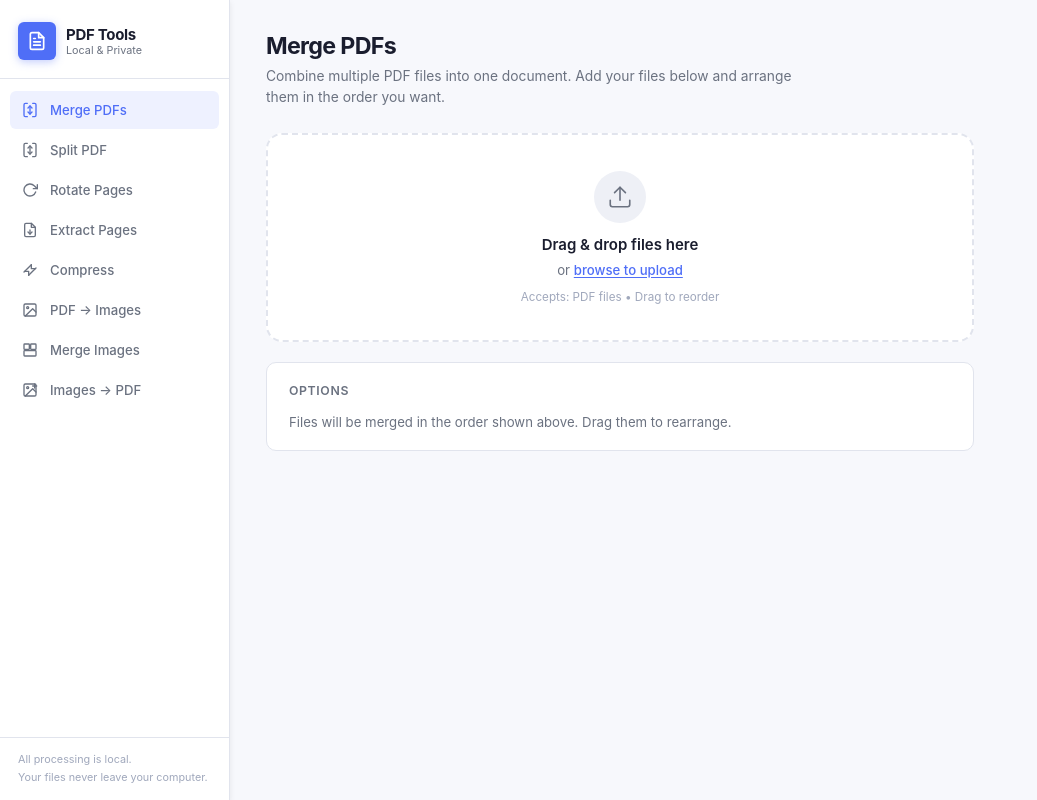
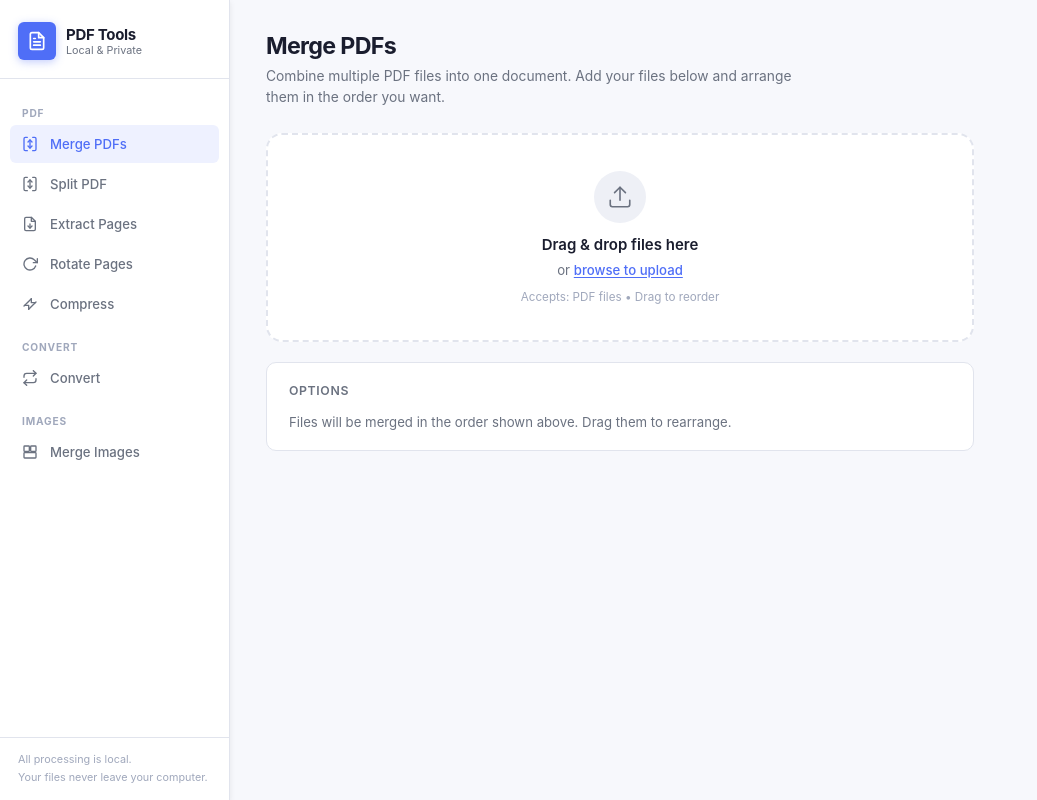
Before and after one commit to eitanasher-del/pdf-tools, a Flask app: page / in a window 1280 px wide. Shown: the whole page, without its empty margins (0-1037 px from the left). Run offline with Flask 3, Linux system fonts and the light colour scheme; some libraries are stand-ins or nearby versions.

Commit message:
Reorganise sidebar into sections + add universal Convert tool
- Sidebar now has 3 labelled sections: PDF / Convert / Images
- Removed 'PDF -> Images' and 'Images -> PDF' as standalone items
- New Convert tool: smart From/To dropdowns handle all conversions:
    PDF -> JPG/PNG (with DPI control)
    Image -> PDF (with page size control)
    Any image format -> any other image format
- Added convert_image() in pdf_operations.py (Pillow-based)
- Added /api/convert route in app.py

Co-Authored-By: Claude Sonnet 4.6 <noreply@anthropic.com>

```diff
--- a/app.py
+++ b/app.py
@@ -326,6 +326,82 @@ def api_images_to_pdf():
 
 
 # ---------------------------------------------------------------------------
+# Universal Convert route
+# ---------------------------------------------------------------------------
+
+IMAGE_FORMATS = {"jpg", "jpeg", "png", "bmp", "tiff", "tif", "webp", "gif"}
+IMAGE_ACCEPT_EXTS = ".jpg,.jpeg,.png,.bmp,.gif,.tiff,.tif,.webp"
+
+
+@app.route("/api/convert", methods=["POST"])
+def api_convert():
+    from_format = request.form.get("from_format", "").lower().strip()
+    to_format   = request.form.get("to_format",   "").lower().strip()
+
+    if not from_format or not to_format:
+        raise ops.PDFOperationError("Please select both a source and target format.")
+    if from_format == to_format:
+        raise ops.PDFOperationError("Source and target format must be different.")
+
+    files = request.files.getlist("files")
+
+    session_dir = make_session_dir()
+    try:
+        if from_format == "pdf":
+            # PDF → image format (JPG or PNG)
+            validate_pdf_files(files, min_count=1)
+            if to_format not in ("jpg", "jpeg", "png"):
+                raise ops.PDFOperationError("PDF can only be converted to JPG or PNG.")
+            try:
+                dpi = int(request.form.get("dpi", 150))
+            except ValueError:
+                dpi = 150
+            dpi = max(72, min(300, dpi))
+            input_path = save_upload(files[0], session_dir, 0)
+            zip_path = ops.pdf_to_images(input_path, session_dir, to_format, dpi)
+            cleanup_later(session_dir)
+            return send_file(zip_path, mimetype="application/zip",
+                             as_attachment=True, download_name="converted.zip")
+
+        elif to_format == "pdf":
+            # Image(s) → PDF
+            validate_image_files(files, min_count=1)
+            page_size = request.form.get("page_size", "auto").strip().lower()
+            if page_size not in ("auto", "a4", "letter"):
+                page_size = "auto"
+            image_paths = [save_upload(f, session_dir, i) for i, f in enumerate(files)]
+            output_path = os.path.join(session_dir, "converted.pdf")
+            ops.images_to_pdf(image_paths, output_path, page_size)
+            cleanup_later(session_dir)
+            return send_file(output_path, mimetype="application/pdf",
+                             as_attachment=True, download_name="converted.pdf")
+
+        elif from_format in IMAGE_FORMATS and to_format in IMAGE_FORMATS:
+            # Image → different image format
+            validate_image_files(files, min_count=1)
+            image_paths = [save_upload(f, session_dir, i) for i, f in enumerate(files)]
+            result_path = ops.convert_image(image_paths, session_dir, to_format)
+            is_zip = result_path.endswith(".zip")
+            mime = "application/zip" if is_zip else f"image/{to_format}"
+            ext  = "zip" if is_zip else to_format
+            cleanup_later(session_dir)
+            return send_file(result_path, mimetype=mime,
+                             as_attachment=True, download_name=f"converted.{ext}")
+
+        else:
+            raise ops.PDFOperationError(
+                f"Unsupported conversion: {from_format} → {to_format}."
+            )
+
+    except ops.PDFOperationError:
+        shutil.rmtree(session_dir, ignore_errors=True)
+        raise
+    except Exception:
+        shutil.rmtree(session_dir, ignore_errors=True)
+        raise
+
+
+# ---------------------------------------------------------------------------
 # Merge Images route
 # ---------------------------------------------------------------------------
 
--- a/static/css/style.css
+++ b/static/css/style.css
@@ -171,6 +171,19 @@ body {
 
 .nav-label {
   white-space: nowrap;
+}
+
+/* Sidebar section labels */
+.nav-section-label {
+  font-size: 0.68rem;
+  font-weight: 700;
+  text-transform: uppercase;
+  letter-spacing: 0.08em;
+  color: var(--color-text-faint);
+  padding: 14px 12px 4px;
+  margin-top: 2px;
+  pointer-events: none;
+  user-select: none;
 }
 
 /* Sidebar footer */
@@ -902,6 +915,22 @@ input[type="range"] {
 .toast-close:hover { color: var(--color-text); }
 .toast-close svg { width: 14px; height: 14px; }
 
+/* ---- Convert from→to layout ------------------------------- */
+.convert-from-to {
+  display: grid;
+  grid-template-columns: 1fr auto 1fr;
+  align-items: end;
+  gap: 12px;
+}
+
+.convert-arrow {
+  font-size: 1.4rem;
+  color: var(--color-primary);
+  padding-bottom: 9px;
+  user-select: none;
+  text-align: center;
+}
+
 /* ============================================================
    SCROLLBAR
    ============================================================ */
--- a/static/js/app.js
+++ b/static/js/app.js
@@ -65,16 +65,16 @@ const TOOLS = {
     multiFile: false,
     submitLabel: "Compress PDF",
   },
-  "pdf-to-images": {
-    title: "PDF → Images",
-    description: "Convert each page of a PDF into an image (JPG or PNG). You'll receive a ZIP archive.",
-    endpoint: "/api/pdf-to-images",
-    acceptedTypes: [".pdf"],
-    acceptAttr: ".pdf",
-    hint: "Accepts: PDF files",
+  "convert": {
+    title: "Convert",
+    description: "Convert any file to a different format — images to PDF, PDF to images, or any image format to another.",
+    endpoint: "/api/convert",
+    acceptedTypes: [".pdf"],        // updated dynamically when From changes
+    acceptAttr: ".pdf",             // updated dynamically
+    hint: "Select a format above, then drop your file(s) here",
     minFiles: 1,
-    multiFile: false,
-    submitLabel: "Convert to Images",
+    multiFile: true,                // depends on direction; enforced by route
+    submitLabel: "Convert",
   },
   "merge-images": {
     title: "Merge Images",
@@ -87,18 +87,33 @@ const TOOLS = {
     multiFile: true,
     submitLabel: "Merge Images",
   },
-  "images-to-pdf": {
-    title: "Images → PDF",
-    description: "Combine JPG, PNG, BMP or other image files into a single PDF document.",
-    endpoint: "/api/images-to-pdf",
-    acceptedTypes: [".jpg", ".jpeg", ".png", ".bmp", ".gif", ".tiff", ".tif", ".webp"],
-    acceptAttr: ".jpg,.jpeg,.png,.bmp,.gif,.tiff,.tif,.webp",
-    hint: "Accepts: JPG, PNG, BMP, GIF, TIFF  •  Drag to reorder",
-    minFiles: 1,
-    multiFile: true,
-    submitLabel: "Create PDF",
-  },
 };
+
+// ============================================================
+//  Convert Tool — Format Matrix
+// ============================================================
+
+const CONVERT_TARGETS = {
+  "pdf":  ["jpg", "png"],
+  "jpg":  ["png", "bmp", "tiff", "webp", "gif", "pdf"],
+  "png":  ["jpg", "bmp", "tiff", "webp", "gif", "pdf"],
+  "bmp":  ["jpg", "png", "tiff", "webp", "pdf"],
+  "tiff": ["jpg", "png", "bmp", "webp", "pdf"],
+  "webp": ["jpg", "png", "bmp", "tiff", "pdf"],
+  "gif":  ["jpg", "png", "bmp", "pdf"],
+};
+
+const FORMAT_LABELS = {
+  pdf:  "PDF Document",
+  jpg:  "JPG Image",
+  png:  "PNG Image",
+  bmp:  "BMP Image",
+  tiff: "TIFF Image",
+  webp: "WebP Image",
+  gif:  "GIF Image",
+};
+
+const IMAGE_ACCEPT = ".jpg,.jpeg,.png,.bmp,.gif,.tiff,.tif,.webp";
 
 // ============================================================
 //  Application State
@@ -552,6 +567,32 @@ function renderOptions(toolName) {
       </div>`;
       break;
 
+    case "convert": {
+      // Build "From" options (all formats)
+      const fromOpts = Object.keys(CONVERT_TARGETS)
+        .map(f => `<option value="${f}">${FORMAT_LABELS[f]}</option>`).join("");
+      // Default "To" options for PDF (first entry)
+      const defaultTargets = CONVERT_TARGETS["pdf"];
+      const toOpts = defaultTargets
+        .map(f => `<option value="${f}">${FORMAT_LABELS[f]}</option>`).join("");
+      html = `<div class="options-card">
+        <p class="options-card-title">Conversion</p>
+        <div class="convert-from-to">
+          <div class="form-group">
+            <label class="form-label" for="convert-from">From</label>
+            <select id="convert-from" class="form-select" style="max-width:100%">${fromOpts}</select>
+          </div>
+          <div class="convert-arrow">→</div>
+          <div class="form-group">
+            <label class="form-label" for="convert-to">To</label>
+            <select id="convert-to" class="form-select" style="max-width:100%">${toOpts}</select>
+          </div>
+        </div>
+        <div id="convert-extra-options"></div>
+      </div>`;
+      break;
+    }
+
     case "merge-images":
       html = `<div class="options-card">
         <p class="options-card-title">Layout</p>
@@ -589,6 +630,74 @@ function renderOptions(toolName) {
 }
 
 function bindOptionEvents(toolName) {
+  if (toolName === "convert") {
+    const fromSel = $("convert-from");
+    const toSel   = $("convert-to");
+
+    function updateConvertTo() {
+      const fromVal = fromSel.value;
+      const targets = CONVERT_TARGETS[fromVal] || [];
+      toSel.innerHTML = targets
+        .map(f => `<option value="${f}">${FORMAT_LABELS[f]}</option>`).join("");
+      // Update accepted file types on the hidden input
+      els.fileInput.accept = fromVal === "pdf" ? ".pdf" : IMAGE_ACCEPT;
+      TOOLS["convert"].acceptedTypes = fromVal === "pdf"
+        ? [".pdf"]
+        : IMAGE_ACCEPT.split(",");
+      // Clear files — old ones may be the wrong type
+      if (state.files.length > 0) {
+        state.files = [];
+        renderFileList();
+        updateSubmitButton();
+      }
+      renderConvertExtra();
+    }
+
+    function renderConvertExtra() {
+      const fromVal = fromSel.value;
+      const toVal   = toSel.value;
+      const extra   = $("convert-extra-options");
+      if (!extra) return;
+
+      if (fromVal === "pdf") {
+        extra.innerHTML = `<div style="margin-top:14px;">
+          <p class="options-card-title" style="margin-bottom:8px;">Resolution (DPI)</p>
+          <div class="dpi-presets">
+            <button class="dpi-preset-btn" data-dpi="72">72 — Screen</button>
+            <button class="dpi-preset-btn" data-dpi="96">96 — Web</button>
+            <button class="dpi-preset-btn active" data-dpi="150">150 — Standard ✓</button>
+            <button class="dpi-preset-btn" data-dpi="300">300 — Print</button>
+          </div>
+          <input type="hidden" id="convert-dpi" value="150" />
+        </div>`;
+        extra.querySelectorAll(".dpi-preset-btn").forEach(btn => {
+          btn.addEventListener("click", () => {
+            extra.querySelectorAll(".dpi-preset-btn").forEach(b => b.classList.remove("active"));
+            btn.classList.add("active");
+            $("convert-dpi").value = btn.dataset.dpi;
+          });
+        });
+      } else if (toVal === "pdf") {
+        extra.innerHTML = `<div style="margin-top:14px;">
+          <p class="options-card-title" style="margin-bottom:8px;">Page Size</p>
+          <select id="convert-page-size" class="form-select">
+            <option value="auto">Auto — match each image's dimensions</option>
+            <option value="a4">A4 (210 × 297 mm)</option>
+            <option value="letter">Letter (8.5 × 11 in)</option>
+          </select>
+        </div>`;
+      } else {
+        extra.innerHTML = "";
+      }
+    }
+
+    fromSel.addEventListener("change", updateConvertTo);
+    toSel.addEventListener("change", renderConvertExtra);
+
+    // Initialise extra options for default selection
+    renderConvertExtra();
+  }
+
   if (toolName === "split") {
     const radios = els.optionsPanel.querySelectorAll('input[name="split-mode"]');
     const rangesGroup = $("split-ranges-group");
@@ -787,27 +896,43 @@ function appendOptions(formData) {
     if (dpi) formData.append("dpi", dpi.value);
   }
 
+  if (tool === "convert") {
+    const fromSel = $("convert-from");
+    const toSel   = $("convert-to");
+    if (fromSel) formData.append("from_format", fromSel.value);
+    if (toSel)   formData.append("to_format",   toSel.value);
+    const dpi = $("convert-dpi");
+    if (dpi) formData.append("dpi", dpi.value);
+    const ps = $("convert-page-size");
+    if (ps) formData.append("page_size", ps.value);
+  }
+
   if (tool === "merge-images") {
     const layout = document.querySelector('input[name="merge-layout"]:checked');
     formData.append("layout", layout ? layout.value : "vertical");
   }
 
-  if (tool === "images-to-pdf") {
-    const ps = $("page-size");
-    if (ps) formData.append("page_size", ps.value);
-  }
+
 }
 
 function getDefaultFilename() {
+  if (state.activeTool === "convert") {
+    const toSel = $("convert-to");
+    const toVal = toSel ? toSel.value : "jpg";
+    const fromSel = $("convert-from");
+    const fromVal = fromSel ? fromSel.value : "pdf";
+    if (fromVal === "pdf" || (state.files.length > 1 && toVal !== "pdf")) {
+      return "converted.zip";
+    }
+    return `converted.${toVal}`;
+  }
   const defaults = {
-    "merge": "merged.pdf",
-    "split": "split_pages.zip",
-    "rotate": "rotated.pdf",
-    "extract": "extracted_pages.pdf",
-    "compress": "compressed.pdf",
-    "pdf-to-images": "pdf_images.zip",
-    "merge-images":  "merged.jpg",
-    "images-to-pdf": "combined.pdf",
+    "merge":        "merged.pdf",
+    "split":        "split_pages.zip",
+    "rotate":       "rotated.pdf",
+    "extract":      "extracted_pages.pdf",
+    "compress":     "compressed.pdf",
+    "merge-images": "merged.jpg",
   };
   return defaults[state.activeTool] || "result.pdf";
 }
--- a/templates/index.html
+++ b/templates/index.html
@@ -29,6 +29,8 @@
 
     <nav class="sidebar-nav" role="navigation" aria-label="PDF operations">
 
+      <div class="nav-section-label">PDF</div>
+
       <button class="nav-item active" data-tool="merge" aria-current="page">
         <span class="nav-icon">
           <svg viewBox="0 0 24 24" fill="none" stroke="currentColor" stroke-width="2" stroke-linecap="round" stroke-linejoin="round">
@@ -55,16 +57,6 @@
         <span class="nav-label">Split PDF</span>
       </button>
 
-      <button class="nav-item" data-tool="rotate">
-        <span class="nav-icon">
-          <svg viewBox="0 0 24 24" fill="none" stroke="currentColor" stroke-width="2" stroke-linecap="round" stroke-linejoin="round">
-            <polyline points="23,4 23,10 17,10"/>
-            <path d="M20.49 15a9 9 0 1 1-2.12-9.36L23 10"/>
-          </svg>
-        </span>
-        <span class="nav-label">Rotate Pages</span>
-      </button>
-
       <button class="nav-item" data-tool="extract">
         <span class="nav-icon">
           <svg viewBox="0 0 24 24" fill="none" stroke="currentColor" stroke-width="2" stroke-linecap="round" stroke-linejoin="round">
@@ -75,6 +67,16 @@
           </svg>
         </span>
         <span class="nav-label">Extract Pages</span>
+      </button>
+
+      <button class="nav-item" data-tool="rotate">
+        <span class="nav-icon">
+          <svg viewBox="0 0 24 24" fill="none" stroke="currentColor" stroke-width="2" stroke-linecap="round" stroke-linejoin="round">
+            <polyline points="23,4 23,10 17,10"/>
+            <path d="M20.49 15a9 9 0 1 1-2.12-9.36L23 10"/>
+          </svg>
+        </span>
+        <span class="nav-label">Rotate Pages</span>
       </button>
 
       <button class="nav-item" data-tool="compress">
@@ -89,16 +91,21 @@
         <span class="nav-label">Compress</span>
       </button>
 
-      <button class="nav-item" data-tool="pdf-to-images">
+      <div class="nav-section-label">Convert</div>
+
+      <button class="nav-item" data-tool="convert">
         <span class="nav-icon">
           <svg viewBox="0 0 24 24" fill="none" stroke="currentColor" stroke-width="2" stroke-linecap="round" stroke-linejoin="round">
-            <rect x="3" y="3" width="18" height="18" rx="2"/>
-            <circle cx="8.5" cy="8.5" r="1.5"/>
-            <polyline points="21,15 16,10 5,21"/>
+            <polyline points="17,1 21,5 17,9"/>
+            <path d="M3 11V9a4 4 0 0 1 4-4h14"/>
+            <polyline points="7,23 3,19 7,15"/>
+            <path d="M21 13v2a4 4 0 0 1-4 4H3"/>
           </svg>
         </span>
-        <span class="nav-label">PDF → Images</span>
+        <span class="nav-label">Convert</span>
       </button>
+
+      <div class="nav-section-label">Images</div>
 
       <button class="nav-item" data-tool="merge-images">
         <span class="nav-icon">
@@ -109,19 +116,6 @@
           </svg>
         </span>
         <span class="nav-label">Merge Images</span>
-      </button>
-
-      <button class="nav-item" data-tool="images-to-pdf">
-        <span class="nav-icon">
-          <svg viewBox="0 0 24 24" fill="none" stroke="currentColor" stroke-width="2" stroke-linecap="round" stroke-linejoin="round">
-            <rect x="3" y="3" width="18" height="18" rx="2"/>
-            <circle cx="8.5" cy="8.5" r="1.5"/>
-            <polyline points="21,15 16,10 5,21"/>
-            <line x1="19" y1="3" x2="19" y2="9"/>
-            <line x1="22" y1="6" x2="16" y2="6"/>
-          </svg>
-        </span>
-        <span class="nav-label">Images → PDF</span>
       </button>
 
     </nav>
```
Also changed, not shown: pdf_operations.py (+101 -0 lines).
